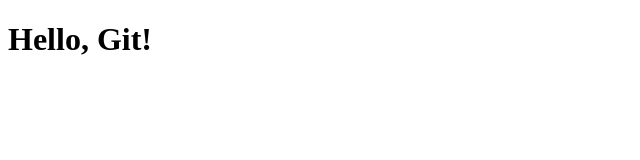
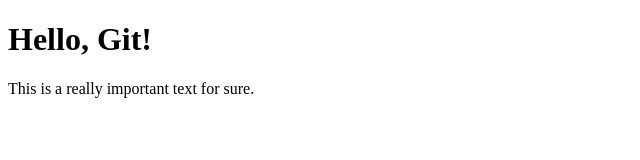
Before and after one commit to grungi-ankhfire/if3_web13_test, a plain HTML site: page index.html in a window 1280 px wide. Shown: the whole page, without its empty margins (0-640 px from the left). Drawn offline with Linux system fonts and the light colour scheme.

Commit message:
Added paragraph

```diff
--- a/index.html
+++ b/index.html
@@ -7,5 +7,7 @@
 </head>
 <body>
     <h1>Hello, Git!</h1>
+
+    <p>This is a really important text for sure.</p>
 </body>
 </html>
```
